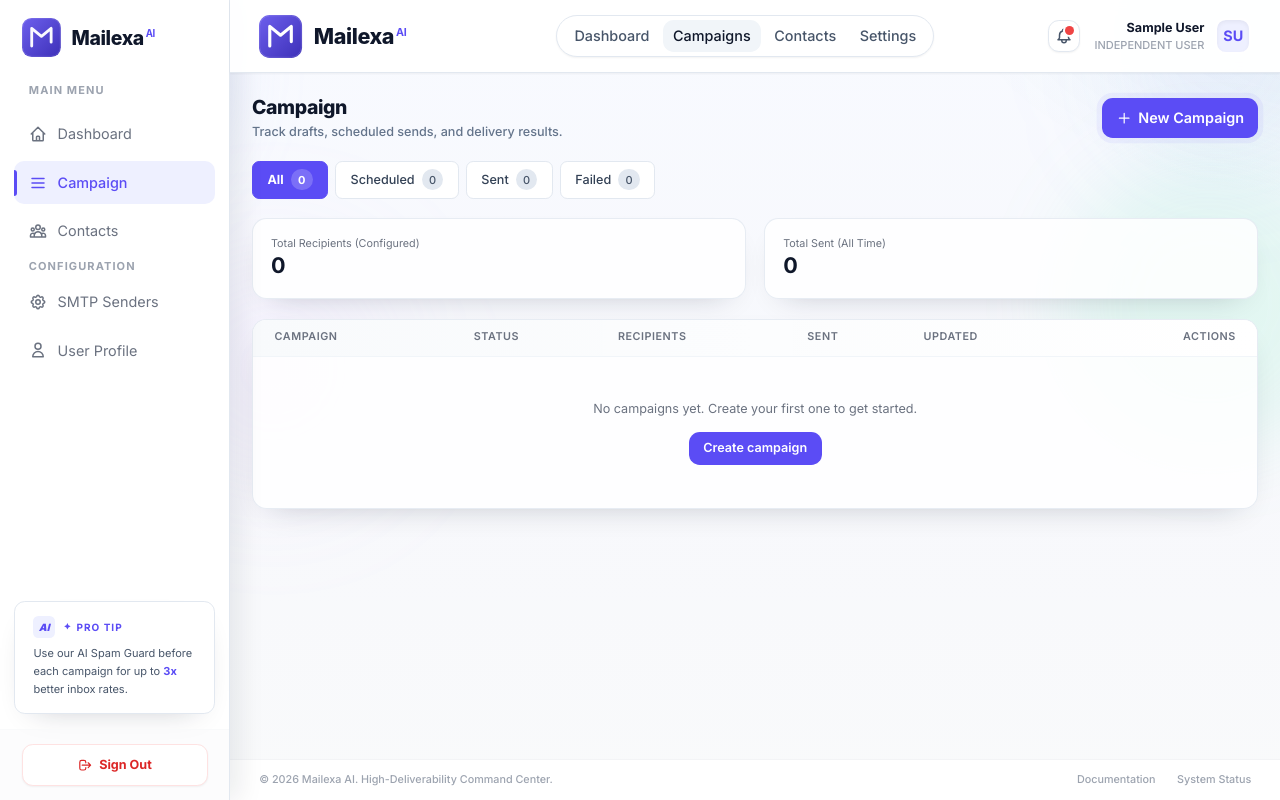
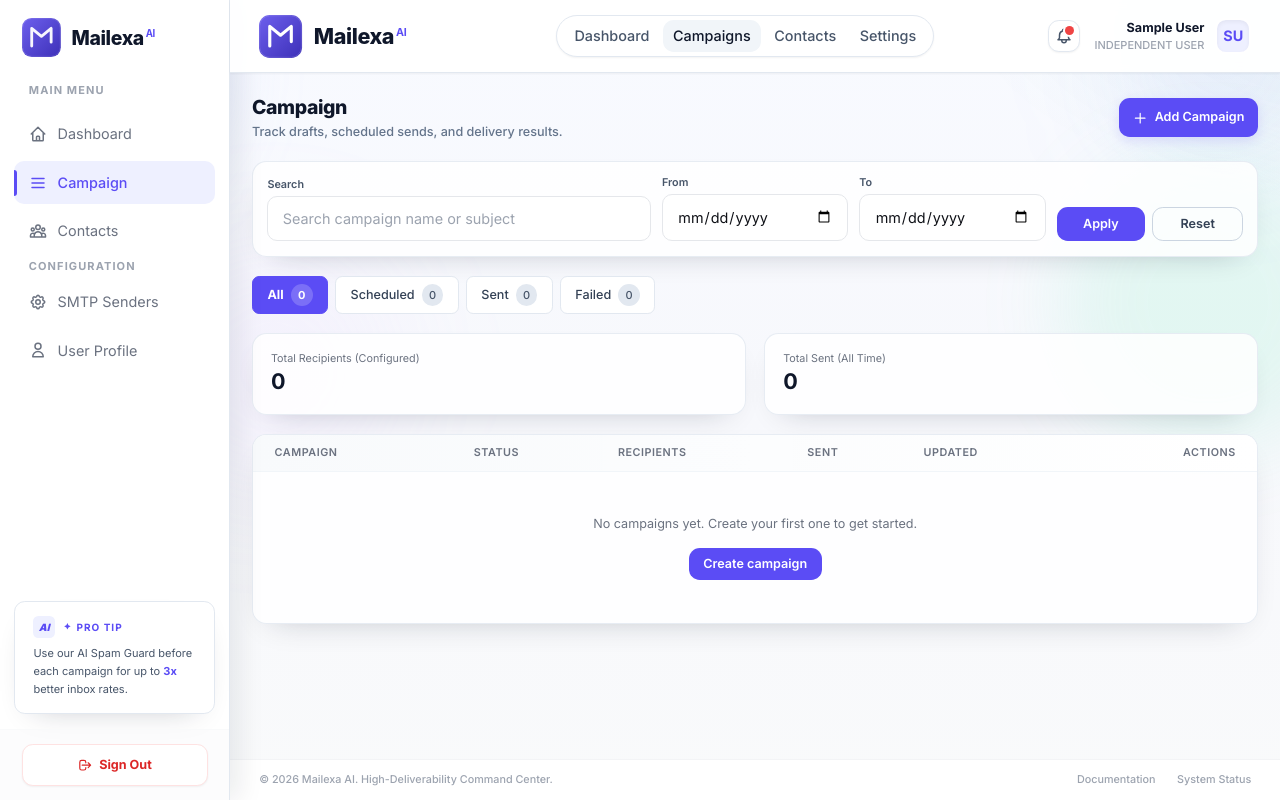
Before and after one commit to pa-nuzz/public-flow-, a Django app: page /campaign/ in a window 1280 px wide; the page is wider, and only the part inside the window is pictured. Run offline with Django 5.2, Linux system fonts and the light colour scheme; the visitor is signed in with stand-in values (Sample User, id 1); data that the repository does not hold is empty; parts of the project's set-up code (start-up, migrations or seed data) failed here and were passed over; some libraries are stand-ins or nearby versions.

Commit message:
feat: redesign campaign list with advanced search and filtering
- Add responsive filter form (search, date range, status)
- Implement status tab filtering with badge counts
- Add 'Add Campaign' button with unified button styling
- Show retry failed button for partially sent campaigns
- Add pagination info and previous/next navigation
- Improve empty state messaging (with/without filters)
- Replace old client-side filtering with form-based server-side filtering
- Maintain filter state across pagination
- Use unified .btn-action styling for consistency
- Enhance responsive behavior for mobile devices

```diff
--- a/apps/campaigns/templates/campaigns/list.html
+++ b/apps/campaigns/templates/campaigns/list.html
@@ -18,17 +18,37 @@
       <h2 class="page-title">Campaign</h2>
       <p class="page-subtitle">Track drafts, scheduled sends, and delivery results.</p>
     </div>
-    <a href="{% url 'campaigns:campaign_create' %}" class="inline-flex items-center justify-center gap-2 px-4 py-2.5 rounded-xl bg-primary text-white font-semibold hover:bg-primary-hover transition-colors" {% if status_counts.all == 0 %}style="animation: softPulse 2s ease-in-out infinite;"{% endif %}>
+    <a href="{% url 'campaigns:campaign_create' %}" class="btn-action btn-action-primary inline-flex whitespace-nowrap">
       <svg class="w-4 h-4" fill="none" stroke="currentColor" viewBox="0 0 24 24"><path stroke-linecap="round" stroke-linejoin="round" stroke-width="2" d="M12 4v16m8-8H4"/></svg>
-      New Campaign
+      Add Campaign
     </a>
   </div>
 
+  <form id="campaign-filter-form" method="get" class="premium-surface card-elevate rounded-2xl p-4 grid grid-cols-1 md:grid-cols-5 gap-3 items-end">
+    <input type="hidden" id="status-filter" name="status" value="{{ filters.status|default:'all' }}" />
+    <div class="md:col-span-2">
+      <label class="block text-xs font-semibold text-slate-600 mb-1" for="id_q">Search</label>
+      <input id="id_q" name="q" type="text" value="{{ filters.q }}" placeholder="Search campaign name or subject" class="auth-input" />
+    </div>
+    <div>
+      <label class="block text-xs font-semibold text-slate-600 mb-1" for="id_start">From</label>
+      <input id="id_start" name="start" type="date" value="{{ filters.start }}" class="auth-input" />
+    </div>
+    <div>
+      <label class="block text-xs font-semibold text-slate-600 mb-1" for="id_end">To</label>
+      <input id="id_end" name="end" type="date" value="{{ filters.end }}" class="auth-input" />
+    </div>
+    <div class="flex gap-2">
+      <button type="submit" class="flex-1 inline-flex items-center justify-center gap-2 px-3 py-2 rounded-xl bg-primary text-white text-sm font-semibold hover:bg-primary-hover">Apply</button>
+      <a href="{% url 'campaigns:campaign_list' %}" class="flex-1 inline-flex items-center justify-center gap-2 px-3 py-2 rounded-xl border border-slate-300 text-slate-700 text-sm font-semibold hover:bg-slate-50">Reset</a>
+    </div>
+  </form>
+
   <div class="flex flex-wrap items-center gap-2">
-    <button type="button" class="status-filter-tab bg-primary text-white rounded-lg px-4 py-2 text-sm font-bold inline-flex items-center gap-2 border border-primary" data-status="all">All <span class="text-[11px] bg-white/20 rounded-full px-2 py-0.5">{{ status_counts.all }}</span></button>
-    <button type="button" class="status-filter-tab text-slate-700 bg-white border border-slate-200 hover:border-slate-300 hover:text-slate-900 rounded-lg px-4 py-2 text-sm font-medium inline-flex items-center gap-2" data-status="scheduled">Scheduled <span class="text-[11px] rounded-full px-2 py-0.5 {% if status_counts.scheduled == 0 %}bg-slate-200 text-slate-600{% else %}bg-slate-100 text-slate-700{% endif %}">{{ status_counts.scheduled }}</span></button>
-    <button type="button" class="status-filter-tab text-slate-700 bg-white border border-slate-200 hover:border-slate-300 hover:text-slate-900 rounded-lg px-4 py-2 text-sm font-medium inline-flex items-center gap-2" data-status="sent">Sent <span class="text-[11px] rounded-full px-2 py-0.5 {% if status_counts.sent == 0 %}bg-slate-200 text-slate-600{% else %}bg-slate-100 text-slate-700{% endif %}">{{ status_counts.sent }}</span></button>
-    <button type="button" class="status-filter-tab text-slate-700 bg-white border border-slate-200 hover:border-slate-300 hover:text-slate-900 rounded-lg px-4 py-2 text-sm font-medium inline-flex items-center gap-2" data-status="failed">Failed <span class="text-[11px] rounded-full px-2 py-0.5 {% if status_counts.failed == 0 %}bg-slate-200 text-slate-600{% else %}bg-slate-100 text-slate-700{% endif %}">{{ status_counts.failed }}</span></button>
+    <button type="button" class="status-filter-tab rounded-lg px-4 py-2 text-sm inline-flex items-center gap-2 border {% if filters.status == 'all' %}bg-primary text-white font-bold border-primary{% else %}text-slate-700 bg-white border-slate-200 hover:border-slate-300 hover:text-slate-900 font-medium{% endif %}" data-status="all">All <span class="text-[11px] {% if filters.status == 'all' %}bg-white/20{% else %}bg-slate-100 text-slate-700{% endif %} rounded-full px-2 py-0.5">{{ status_counts.all }}</span></button>
+    <button type="button" class="status-filter-tab rounded-lg px-4 py-2 text-sm inline-flex items-center gap-2 border {% if filters.status == 'scheduled' %}bg-primary text-white font-bold border-primary{% else %}text-slate-700 bg-white border-slate-200 hover:border-slate-300 hover:text-slate-900 font-medium{% endif %}" data-status="scheduled">Scheduled <span class="text-[11px] rounded-full px-2 py-0.5 {% if filters.status == 'scheduled' %}bg-white/20{% elif status_counts.scheduled == 0 %}bg-slate-200 text-slate-600{% else %}bg-slate-100 text-slate-700{% endif %}">{{ status_counts.scheduled }}</span></button>
+    <button type="button" class="status-filter-tab rounded-lg px-4 py-2 text-sm inline-flex items-center gap-2 border {% if filters.status == 'sent' %}bg-primary text-white font-bold border-primary{% else %}text-slate-700 bg-white border-slate-200 hover:border-slate-300 hover:text-slate-900 font-medium{% endif %}" data-status="sent">Sent <span class="text-[11px] rounded-full px-2 py-0.5 {% if filters.status == 'sent' %}bg-white/20{% elif status_counts.sent == 0 %}bg-slate-200 text-slate-600{% else %}bg-slate-100 text-slate-700{% endif %}">{{ status_counts.sent }}</span></button>
+    <button type="button" class="status-filter-tab rounded-lg px-4 py-2 text-sm inline-flex items-center gap-2 border {% if filters.status == 'failed' %}bg-primary text-white font-bold border-primary{% else %}text-slate-700 bg-white border-slate-200 hover:border-slate-300 hover:text-slate-900 font-medium{% endif %}" data-status="failed">Failed <span class="text-[11px] rounded-full px-2 py-0.5 {% if filters.status == 'failed' %}bg-white/20{% elif status_counts.failed == 0 %}bg-slate-200 text-slate-600{% else %}bg-slate-100 text-slate-700{% endif %}">{{ status_counts.failed }}</span></button>
   </div>
 
   <div class="grid grid-cols-1 md:grid-cols-2 gap-5 stagger-children">
@@ -83,6 +103,12 @@
                   <button type="submit" class="px-3 py-1.5 rounded-lg bg-primary text-white text-xs font-semibold hover:bg-primary-hover">Send</button>
                 </form>
                 {% endif %}
+                {% if campaign.total_recipients > campaign.sent_count %}
+                <form method="post" action="{% url 'campaigns:campaign_retry_failed' campaign.id %}">
+                  {% csrf_token %}
+                  <button type="submit" class="px-3 py-1.5 rounded-lg border border-amber-200 text-amber-700 bg-amber-50 text-xs font-semibold hover:bg-amber-100 hover:border-amber-300" title="Retries only recipients that have not been successfully sent yet.">Retry Failed</button>
+                </form>
+                {% endif %}
                 <form method="post" action="{% url 'campaigns:campaign_delete' campaign.id %}" onsubmit="return confirm('Delete this campaign? This action cannot be undone.');">
                   {% csrf_token %}
                   <button type="submit" class="px-3 py-1.5 rounded-lg border border-red-200 text-red-600 bg-red-50 text-xs font-semibold hover:bg-red-100 hover:border-red-300">Delete</button>
@@ -93,8 +119,13 @@
           {% empty %}
           <tr>
             <td colspan="6" class="px-6 py-12 text-center">
+              {% if filters.q or filters.start or filters.end or filters.status != 'all' %}
+              <p class="text-sm text-gray-500">No campaigns matched your current filters.</p>
+              <a href="{% url 'campaigns:campaign_list' %}" class="inline-flex mt-4 items-center justify-center gap-2 px-4 py-2 rounded-xl border border-slate-300 text-slate-700 text-sm font-semibold hover:bg-slate-50">Clear filters</a>
+              {% else %}
               <p class="text-sm text-gray-500">No campaigns yet. Create your first one to get started.</p>
               <a href="{% url 'campaigns:campaign_create' %}" class="inline-flex mt-4 items-center justify-center gap-2 px-4 py-2 rounded-xl bg-primary text-white text-sm font-semibold hover:bg-primary-hover">Create campaign</a>
+              {% endif %}
             </td>
           </tr>
           {% endfor %}
@@ -102,35 +133,33 @@
       </table>
     </div>
   </div>
+
+  {% if page_obj.paginator.num_pages > 1 %}
+  <div class="flex items-center justify-between gap-3">
+    <p class="text-xs text-slate-500">Page {{ page_obj.number }} of {{ page_obj.paginator.num_pages }}</p>
+    <div class="flex items-center gap-2">
+      {% if page_obj.has_previous %}
+      <a href="?page={{ page_obj.previous_page_number }}&q={{ filters.q|urlencode }}&status={{ filters.status|urlencode }}&start={{ filters.start|urlencode }}&end={{ filters.end|urlencode }}" class="px-3 py-1.5 rounded-lg border border-slate-300 text-slate-700 text-xs font-semibold hover:bg-slate-50">Previous</a>
+      {% endif %}
+      {% if page_obj.has_next %}
+      <a href="?page={{ page_obj.next_page_number }}&q={{ filters.q|urlencode }}&status={{ filters.status|urlencode }}&start={{ filters.start|urlencode }}&end={{ filters.end|urlencode }}" class="px-3 py-1.5 rounded-lg border border-slate-300 text-slate-700 text-xs font-semibold hover:bg-slate-50">Next</a>
+      {% endif %}
+    </div>
+  </div>
+  {% endif %}
 </div>
 
 <script>
   (function () {
+    const filterForm = document.getElementById('campaign-filter-form');
+    const statusInput = document.getElementById('status-filter');
     const tabs = document.querySelectorAll('.status-filter-tab');
-    const rows = document.querySelectorAll('.campaign-row');
-
-    function setActiveTab(tab) {
-      tabs.forEach((button) => {
-        button.classList.remove('bg-primary', 'text-white', 'font-bold', 'border-primary');
-        button.classList.add('bg-white', 'text-slate-700', 'border', 'border-slate-200', 'hover:border-slate-300', 'hover:text-slate-900', 'font-medium');
-      });
-      tab.classList.add('bg-primary', 'text-white', 'font-bold', 'border-primary');
-      tab.classList.remove('bg-white', 'text-slate-700', 'border-slate-200', 'hover:border-slate-300', 'hover:text-slate-900', 'font-medium');
-    }
-
-    function filterRows(status) {
-      rows.forEach((row) => {
-        const rowStatus = (row.dataset.status || '').toLowerCase();
-        const shouldShow = status === 'all' || rowStatus === status;
-        row.classList.toggle('hidden', !shouldShow);
-      });
-    }
 
     tabs.forEach((tab) => {
       tab.addEventListener('click', function () {
-        const status = (this.dataset.status || 'all').toLowerCase();
-        setActiveTab(this);
-        filterRows(status);
+        if (!filterForm || !statusInput) return;
+        statusInput.value = (this.dataset.status || 'all').toLowerCase();
+        filterForm.submit();
       });
     });
   })();
```
